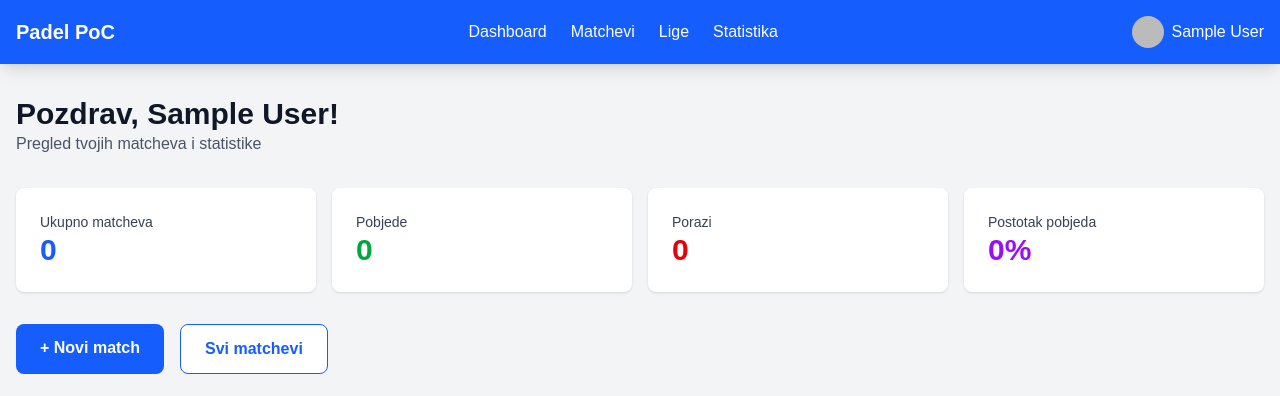
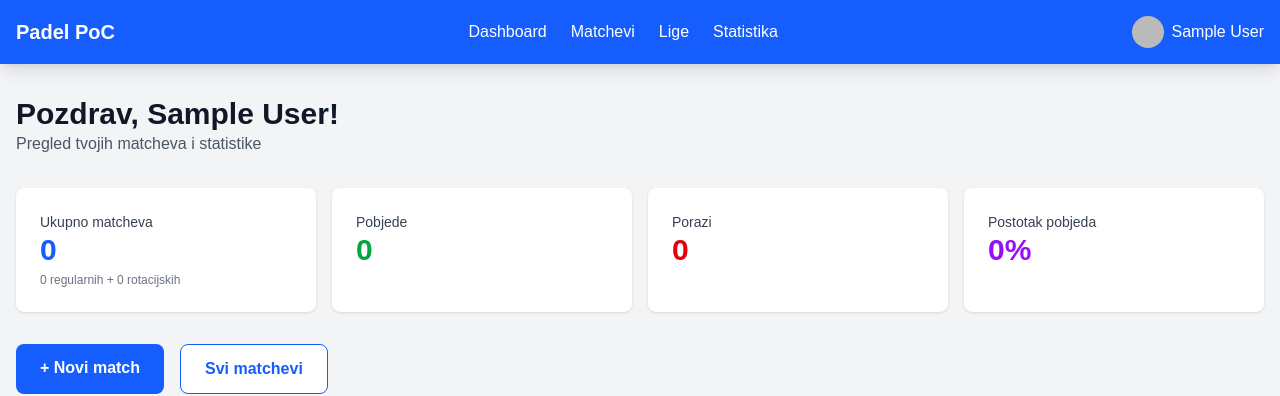
Before and after one commit to tmacek1/padel-poc, a Next.js app: page /dashboard in a window 1280 px wide. Shown: the top 396 px of the page. Built offline with nearby package versions, Linux system fonts and the light colour scheme; no server answers; the database is empty; sample sign-in values are in the browser's storage.

Commit message:
Add regular/rotation breakdown to dashboard total matches

```diff
--- a/src/app/dashboard/page.tsx
+++ b/src/app/dashboard/page.tsx
@@ -126,6 +126,11 @@ export default function DashboardPage() {
             <div className="text-3xl font-bold text-blue-600">
               {stats?.totalMatches || 0}
             </div>
+            {(stats?.regularStats || stats?.rotationStats) && (
+              <div className="text-xs text-gray-500 mt-1">
+                {stats?.regularStats?.matches || 0} regularnih + {stats?.rotationStats?.totalSets || 0} rotacijskih
+              </div>
+            )}
           </div>
           <div className="bg-white rounded-lg shadow p-6">
             <div className="text-sm text-gray-700 font-medium">Pobjede</div>
```
